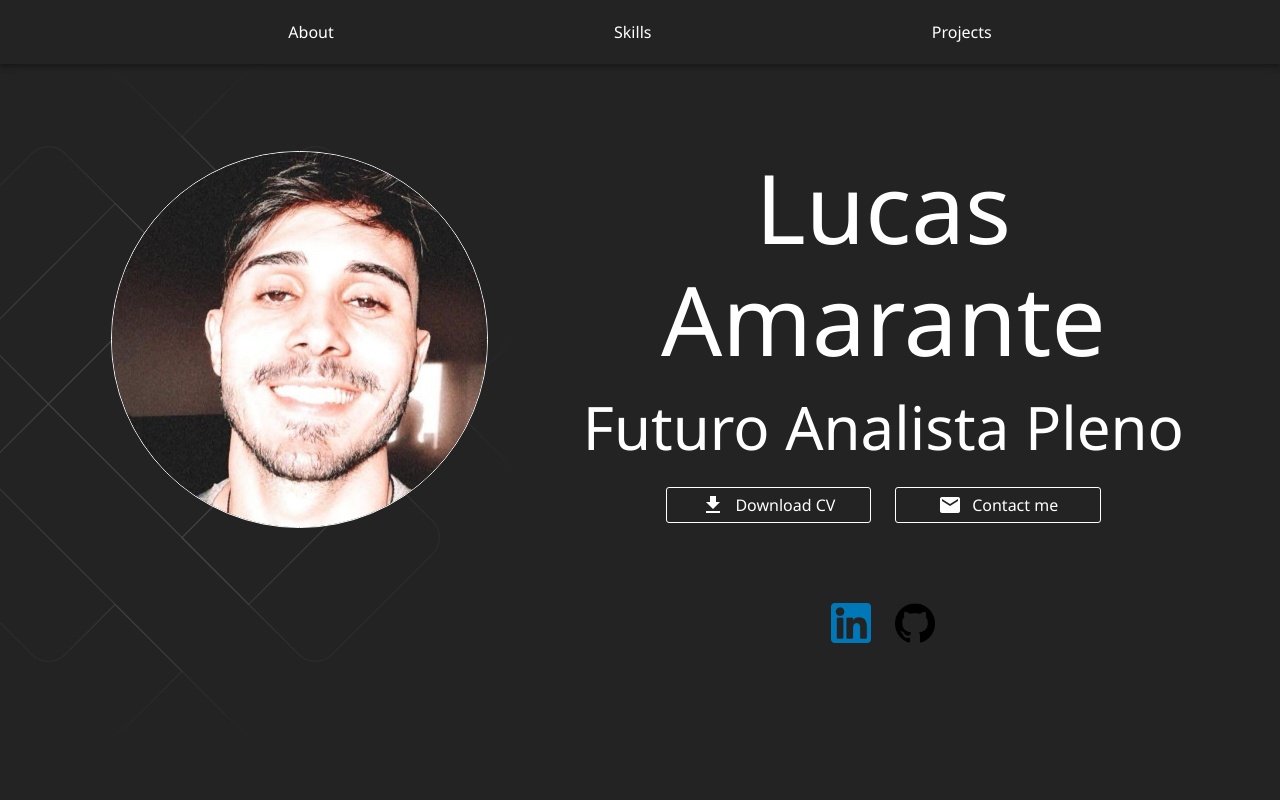
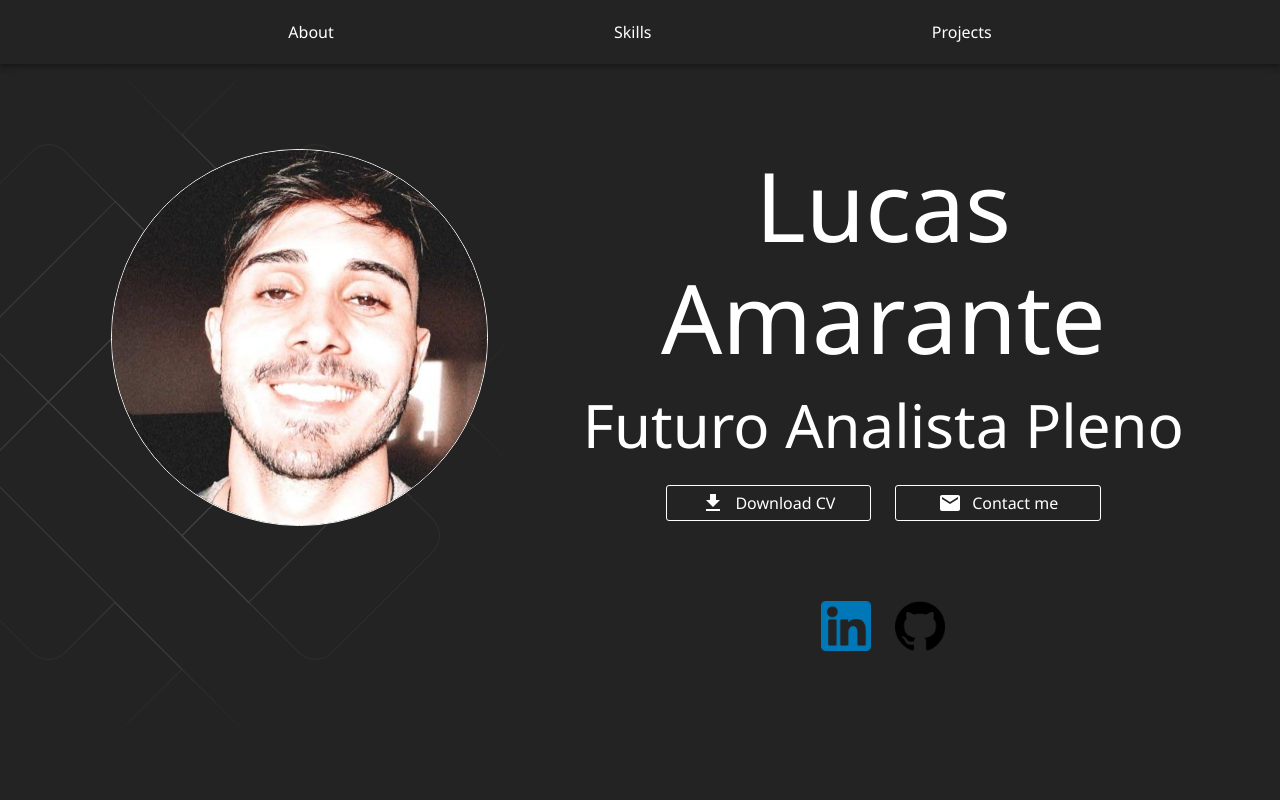
Before and after one commit to lucasgoncaloamarante/my-portfolio, a React (Vite) app: page / in a window 1280 px wide. Shown: the top 800 px of the page. Built offline with nearby package versions, Linux system fonts and the light colour scheme.

Commit message:
feats: fixing the images

```diff
--- a/src/pages/Home/Sections/Hero/Hero.tsx
+++ b/src/pages/Home/Sections/Hero/Hero.tsx
@@ -1,5 +1,7 @@
 import { Box, Container, Grid, styled, Typography } from "@mui/material"
-import Avatar from "../../../../assets/images/avatar 4.jpg"
+import Avatar from "../../../../assets/images/avatar 4.jpg";
+import Linkedin from "../../../../assets/images/linkedin.png";
+import github from "../../../../assets/images/github.png";
 import DownloadIcon from '@mui/icons-material/Download';
 import MailIcon from '@mui/icons-material/Mail';
 import StyledButton from "../../../../components/StyledButton/StyledButton";
@@ -28,6 +30,14 @@ const Hero = () => {
         borderRadius: "50%",
         border: `1px solid ${theme.palette.primary.contrastText}`
     }))
+
+    const AppImg = styled("img")(() => ({
+        display: "flex",
+        gap: "3px", // ou o valor que você deseja
+        justifyContent: "center",
+        alignItems: "center",
+    }));
+
 
     return (
       <>
@@ -76,21 +86,13 @@ const Hero = () => {
                     <Grid display="flex" gap={3} justifyContent="center" alignItems="center" paddingTop="80px">
                         <Box position="relative">
                             <a href="https://www.linkedin.com/in/amarante-lucas/" target="_blank" rel="noopener noreferrer">
-                            <img
-                            src="\src\assets\images\linkedin.png"
-                            alt="Linkedin"
-                            width="40"
-                            height="40" />
+                            <AppImg src={Linkedin} height="50px" width="50px"/>
                             </a>
                         </Box>
 
                         <Box position="relative">
                         <a href="https://github.com/lucasgoncaloamarante" target="_blank" rel="noopener noreferrer">
-                            <img
-                            src="\src\assets\images\github.png"
-                            alt="Linkedin"
-                            width="40"
-                            height="40" />
+                        <AppImg src={github}  height="50px" width="50px"/>
                         </a>
                         </Box>
                     </Grid>
```
